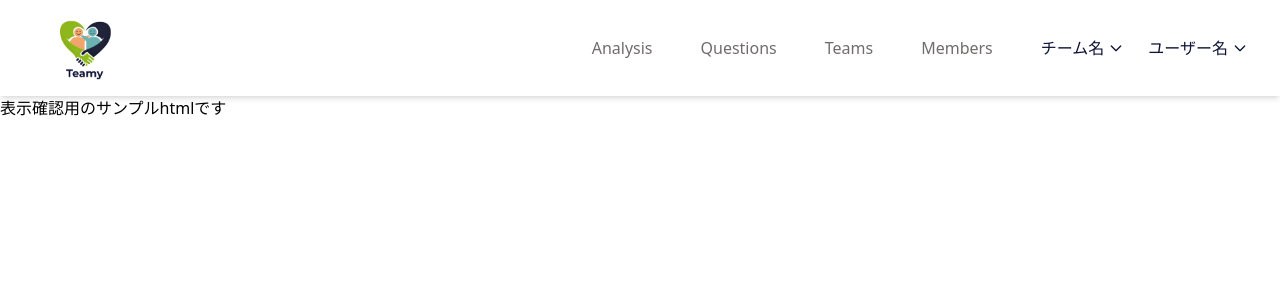
After one commit to 2026-Winter-Hackathon-Dteam/D-team-project, a Django app: template templates/sample.html in a window 1280 px wide. The commit adds this page. Shown: the top 300 px of the page. Run offline with Django 5.2, Linux system fonts and the light colour scheme; the template is opened without the code that fills it, so the values that code supplies are empty; style sheets or scripts are compiled from the project's sources.

Commit message:
dscription.html・sample.html作成、imgs追加、header.htmlのCSS追加、gitignore追記

```diff
--- a/accounts/views.py
+++ b/accounts/views.py
@@ -2,4 +2,5 @@ from django.shortcuts import render
 from django.http import HttpResponse
 
 def sample(request):
-    return HttpResponse("")
+    # return HttpResponse("")
+    return render(request, "sample.html")  # 画面表示テスト用にHttpRespomseをコメントアウトしてrenderへ 削除予定
--- a/templates/base.html
+++ b/templates/base.html
@@ -14,15 +14,14 @@
     <title>
       {% block title %}{% endblock %} | Teamy
     </title>
+
     {% load static %}
 <link rel="stylesheet" href="{% static 'dist/tailwind.css' %}">
   </head>
 
   <body>
     <!-- ヘッダー -->
-    <header>
       {% include "components/header.html" %}
-    </header>
 
     <!-- メイン -->
     <main>
--- a/templates/components/header.html
+++ b/templates/components/header.html
@@ -1,37 +1,98 @@
 {% load static %}
-<header>
+
+<header class="flex items-center justify-between h-24 p-8 bg-white shadow-md sticky top-0 z-[0]">
   <!-- ロゴ -->
-   <a href="#">  <!-- home -->
-    <img src="{% static 'images/Teamy_logo.png' %}" alt="Teamy_logo">
+<div class="flex-shrink-0 flex items-center">
+  <a href="#" class="ml-6">  <!-- home -->
+    <img src="{% static 'imgs/Teamy_logo.png' %}" alt="Teamy_logo" class="h-16 w-auto">
   </a>
+</div>
 
+{% comment %}
+   {% if user.is_authenticated %}
    <!-- ログイン判定 -->
+{% endcomment %}
+
+
 <!-- ======== ログイン後 ======== -->
- <nav>
-   <a href="#">Analysis</a>
-   <a href="#">Questions</a>
-   <a href="#">Teams</a>
-   <!-- is_admin判定   -->
-    <a href="#">Members</a>
+  <div class="hidden md:flex items-center gap-6">
+    <nav class="flex items-center gap-12 mr-6">
+      <a
+        href="/analysis/"
+        class="text-[#716C6C] hover:opacity-70 {% if request.path == '/analysis/' %}text-[#04D0C5]{% endif %}"
+      >Analysis</a>
+      <a
+        href="/questions/"
+        class="text-[#716C6C] hover:opacity-70 {% if request.path == '/questions/' %}text-[#04D0C5]{% endif %}"
+      >Questions</a>
+      <a
+        href="/teams/"
+        class="text-[#716C6C] hover:opacity-70 {% if request.path == '/teams/' %}text-[#04D0C5]{% endif %}"
+      >Teams</a>
+      <a
+        href="/members/"
+        class="text-[#716C6C] hover:opacity-70 {% if request.path == '//' %}text-[#04D0C5]{% endif %}"
+      >Members</a>
     </nav>
+    {% comment %}URLができたらhrefを{% url 'analysis:index' %}にする{% endcomment %}
 
     <!-- チーム名 -->
- <button>チーム名<span>▼</span></button>
+    <div class="relative group flex items-center">
+      <button class="flex items-center text-[#0E1336] group-hover:opacity-70 transition-opacity font-medium focus:outline-none">
+        チーム名
+        <svg class="ml-1 w-4 h-4 transition-transform duration-200 group-hover:rotate-180" fill="none" stroke="currentColor" viewBox="0 0 24 24">
+          <path stroke-linecap="round" stroke-linejoin="round" stroke-width="2" d="M19 9l-7 7-7-7"></path>
+        </svg>
+      </button>
+
+      <div class="absolute top-full left-0 whitespace-nowrap w-max
+        bg-white border border-gray-100 shadow-lg rounded-md py-2
+        invisible opacity-0 group-hover:visible group-hover:opacity-100
+        transition-all duration-200 z-[100]">
         <!-- current_teamと所属チームをここで受け取る -->
+          {% comment %}{% if teams %}
+            {% for team in teams %}
+              <a href="#" class="block px-4 py-2 hover:text-[#04D0C5] hover:bg-gray-50 transition-colors">
+                {{ team.name }}
+              </a>
+            {% endfor %}
+          {% else %}
+          <span class="block px-4 py-2 text-sm text-gray-400">所属チームがありません</span>
+          {% endif %}{% endcomment %}
+          <span class="block px-4 py-2 text-sm text-gray-400">所属チームがありません</span>
+      </div>
+    </div>
 
     <!-- ユーザー名 -->
- <button>ユーザー名<span>▼</span></button>
+    <div class="relative group flex items-center">
+      <button class="flex items-center text-[#0E1336] group-hover:opacity-70 transition-opacity font-medium focus:outline-none">
+        ユーザー名
+        <svg class="ml-1 w-4 h-4 transition-transform duration-200 group-hover:rotate-180" fill="none" stroke="currentColor" viewBox="0 0 24 24">
+          <path stroke-linecap="round" stroke-linejoin="round" stroke-width="2" d="M19 9l-7 7-7-7"></path>
+        </svg>
+      </button>
+
       <!-- プルダウン -->
-  <a href="#">プロフィール変更</a>
-  <a href="#">パスワード変更</a>
-  <!-- is_owner判定 -->
-  <a href="#">スペース編集</a>
-  <a href="#">ログアウト</a>
+        <div class="absolute top-full right-0 whitespace-nowrap w-max
+          bg-white border border-gray-100 shadow-lg rounded-md py-2
+          invisible opacity-0 group-hover:visible group-hover:opacity-100
+          transition-all duration-200 z-[100]">
+          <a href="#" class="block px-4 py-2 hover:text-[#04D0C5] hover:bg-gray-50 transition-colors">プロフィール変更</a>
+          <a href="#" class="block px-4 py-2 hover:text-[#04D0C5] hover:bg-gray-50 transition-colors">パスワード変更</a>
+          <a href="#" class="block px-4 py-2 hover:text-[#04D0C5] hover:bg-gray-50 transition-colors">スペース編集</a><!-- is owner判定 -->
+          <a href="#" class="block px-4 py-2 hover:text-[#04D0C5] hover:bg-gray-50 transition-colors">ログアウト</a>
+        </div>
+    </div>
+  </div>
 
+{% comment %}
+{% else %}
 <!-- ======== ログイン前 ======== -->
- <nav>
+<nav class="flex items-center gap-12 mr-6">
   <a href="#">Home</a>
   <a href="#">Login</a>
 </nav>
+{% endif %}
+{% endcomment %}
 
 </header>
--- /dev/null
+++ b/templates/sample.html
@@ -0,0 +1,7 @@
+{% extends "base.html" %}
+
+{% block title %}sample{% endblock %}
+
+{% block content %}
+<p>表示確認用のサンプルhtmlです</p>
+{% endblock %}
```
Also changed, not shown: templates/discription_space.html (added, +29 -0 lines), static/imgs/Teamy_logo.png (renamed from static/images/Teamy_logo.png), static/imgs/discription_admin.svg (added), static/imgs/discription_members.svg (added), static/imgs/discription_spaces.svg (added), static/imgs/discription_teams.svg (added), static/imgs/growth.png (renamed from static/images/growth.png), static/imgs/help.png (renamed from static/images/help.png), static/imgs/icon_Q&A.png (renamed from static/images/icon_Q&A.png), static/imgs/icon_action.png (renamed from static/images/icon_action.png), static/imgs/icon_graph.png (renamed from static/images/icon_graph.png), static/imgs/network.png (renamed from static/images/network.png), static/imgs/shakehands.png (renamed from static/images/shakehands.png), 1 other file. Lines whose indentation alone changed are shown as unchanged.
